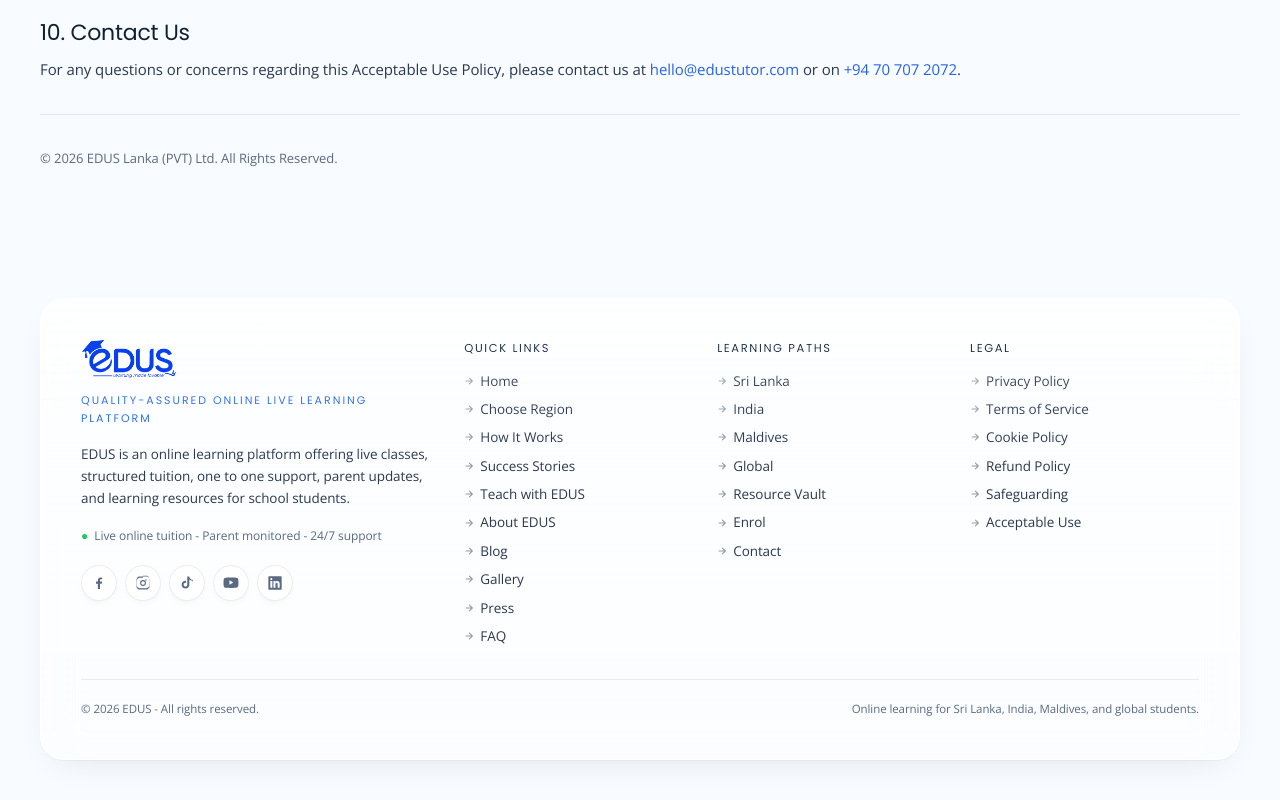
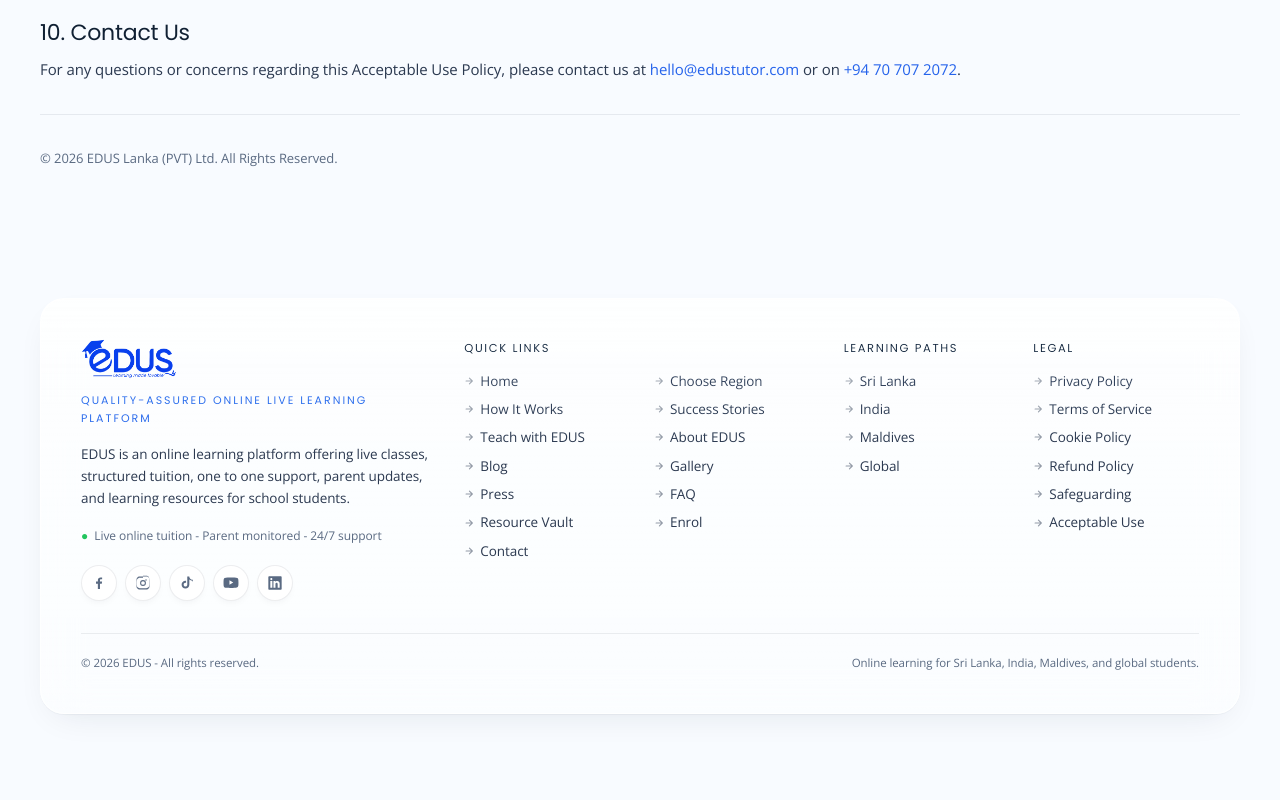
Before and after one commit to edustutor/edusmainwebsite, a Next.js app: page /acceptable-use in a window 1280 px wide. Shown: the part 2643-3443 px from the top of the page. After the commit the page ends 3397 px from the top, so only its background shows below. Built offline with nearby package versions, Linux system fonts and the light colour scheme.

Commit message:
feat: update SiteFooter with additional quick links and enhance layout for better organization

```diff
--- a/components/layout/SiteFooter.tsx
+++ b/components/layout/SiteFooter.tsx
@@ -12,6 +12,9 @@
   { label: "Gallery", href: "/gallery" },
   { label: "Press", href: "/press" },
   { label: "FAQ", href: "/#faq" },
+  { label: "Resource Vault", href: "https://wiki.edustutor.com/", external: true },
+  { label: "Enrol", href: "https://signup.edustutor.com/", external: true },
+  { label: "Contact", href: "/contact" },
 ];
 
 const PATHS = [
@@ -19,9 +22,6 @@
   { label: "India", href: "/in" },
   { label: "Maldives", href: "/mv" },
   { label: "Global", href: "/global" },
-  { label: "Resource Vault", href: "https://wiki.edustutor.com/", external: true },
-  { label: "Enrol", href: "https://signup.edustutor.com/", external: true },
-  { label: "Contact", href: "/contact" },
 ];
 
 const LEGAL = [
@@ -88,9 +88,11 @@
 
             </div>
 
-            {/* Columns */}
-            <div className="lg:col-span-8 grid grid-cols-2 sm:grid-cols-3 gap-6">
-              <FooterCol title="Quick Links" items={QUICK} />
+            {/* Columns - Quick Links spans 2 grid tracks and renders its
+                items in a 2-column sub-grid so the list height stays
+                in line with the shorter Learning Paths + Legal columns. */}
+            <div className="lg:col-span-8 grid grid-cols-2 sm:grid-cols-4 gap-6">
+              <FooterCol title="Quick Links" items={QUICK} cols={2} className="col-span-2 sm:col-span-2" />
               <FooterCol title="Learning Paths" items={PATHS} />
               <FooterCol title="Legal" items={LEGAL} />
             </div>
@@ -110,16 +112,25 @@
 function FooterCol({
   title,
   items,
+  className = "",
+  cols = 1,
 }: {
   title: string;
   items: { label: string; href: string; external?: boolean }[];
+  className?: string;
+  /** Internal sub-column count. Use 2 for tall lists like Quick Links. */
+  cols?: 1 | 2;
 }) {
   return (
-    <div>
+    <div className={className}>
       <p className="font-display font-600 text-[11.5px] tracking-[0.14em] uppercase text-[#102033] mb-3">
         {title}
       </p>
-      <ul className="space-y-1.5 text-[13.5px]">
+      <ul
+        className={`space-y-1.5 text-[13.5px] ${
+          cols === 2 ? "sm:grid sm:grid-cols-2 sm:gap-x-6 sm:gap-y-1.5 sm:space-y-0" : ""
+        }`}
+      >
         {items.map((l) => (
           <li key={l.href}>
             {l.external ? (
```
